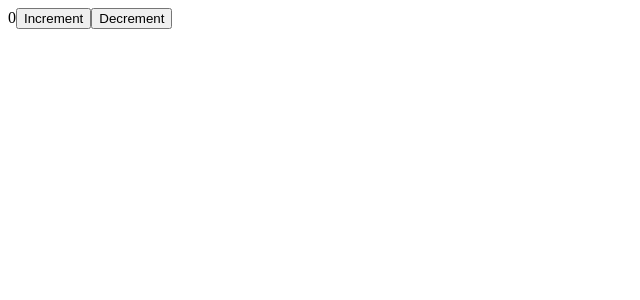
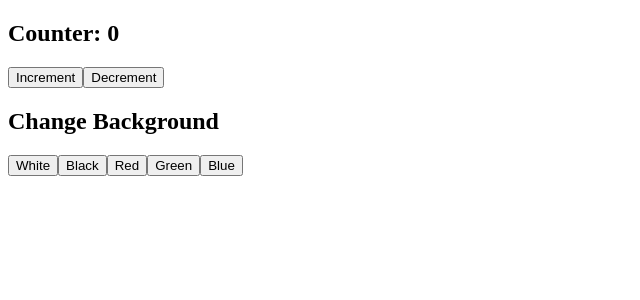
Before and after one commit to mshelley-twg/react-examples, a React (Create React App) app: page / in a window 1280 px wide. Shown: the top 300 px of the page, without its empty margins (0-640 px from the left). Built offline with nearby package versions, Linux system fonts and the light colour scheme; the HTML template or start-up script is replaced by a standard one.

Commit message:
Create BackgroundChanger with useEffect

```diff
--- a/src/App.js
+++ b/src/App.js
@@ -1,14 +1,45 @@
-import React, { useState } from 'react'
+import React, { useState, useEffect } from 'react'
+
+const DEFAULT_BACKGROUND = '#ffffff'
 
 const Counter = () => {
   const [value, setValue] = useState(0)
 
   return (
-    <>
-      {value}
+    <section>
+      <h2>Counter: {value}</h2>
       <button onClick={() => setValue(currentValue => currentValue + 1)}>Increment</button>
       <button onClick={() => setValue(currentValue => currentValue - 1)}>Decrement</button>
-    </>
+    </section>
+  )
+}
+
+const BackgroundButton = ({ background, children, setBackground }) => {
+  return (
+    <button onClick={() => setBackground(background)}>{children}</button>
+  )
+}
+
+const BackgroundChanger = () => {
+  const [background, setBackground] = useState(DEFAULT_BACKGROUND)
+
+  useEffect(() => {
+    document.body.style.background = background
+
+    return () => {
+      document.body.style.background = DEFAULT_BACKGROUND
+    }
+  }, [background])
+
+  return (
+    <section>
+      <h2>Change Background</h2>
+      <BackgroundButton background='#ffffff' setBackground={setBackground}>White</BackgroundButton>
+      <BackgroundButton background='#000000' setBackground={setBackground}>Black</BackgroundButton>
+      <BackgroundButton background='#ff0000' setBackground={setBackground}>Red</BackgroundButton>
+      <BackgroundButton background='#00ff00' setBackground={setBackground}>Green</BackgroundButton>
+      <BackgroundButton background='#0000ff' setBackground={setBackground}>Blue</BackgroundButton>
+    </section>
   )
 }
 
@@ -16,6 +47,7 @@ function App () {
   return (
     <main>
       <Counter />
+      <BackgroundChanger />
     </main>
   )
 }
```
